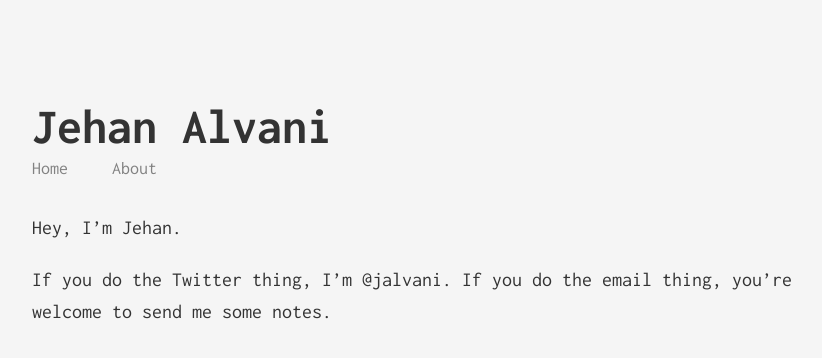
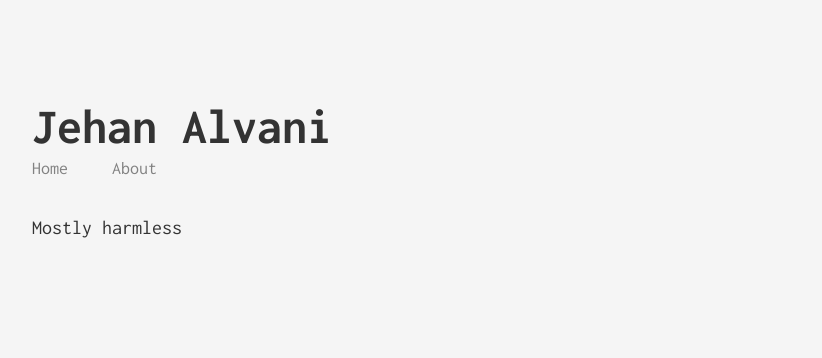
Before and after one commit to jehanalvani/jehanalvani.github.io, a Jekyll site: the page built from about.md, in a window 1280 px wide. Shown: the top 358 px of the page, without its empty margins (208-1030 px from the left). Built offline with Jekyll 4.4.1, drawn with Linux system fonts in a browser that asks for light colours.

Commit message:
Mirroring from Micro.blog.

```diff
--- a/about.md
+++ b/about.md
@@ -5,6 +5,4 @@ permalink: /about/
 order: 0
 ---
 
-Hey, I’m Jehan.
-
-If you do the Twitter thing, I’m @jalvani. If you do the email thing, you’re welcome to send me some notes.
+Mostly harmless
```
